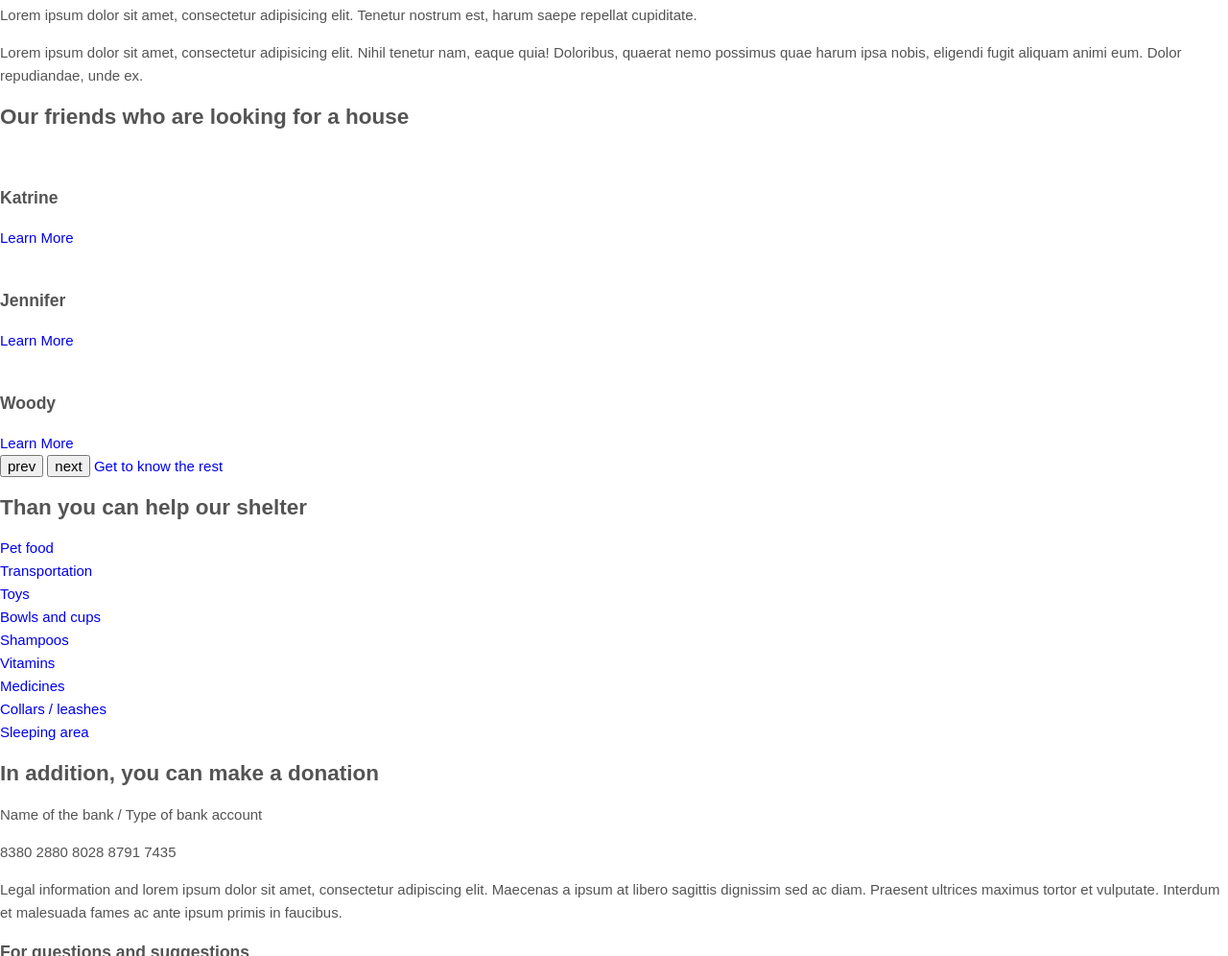
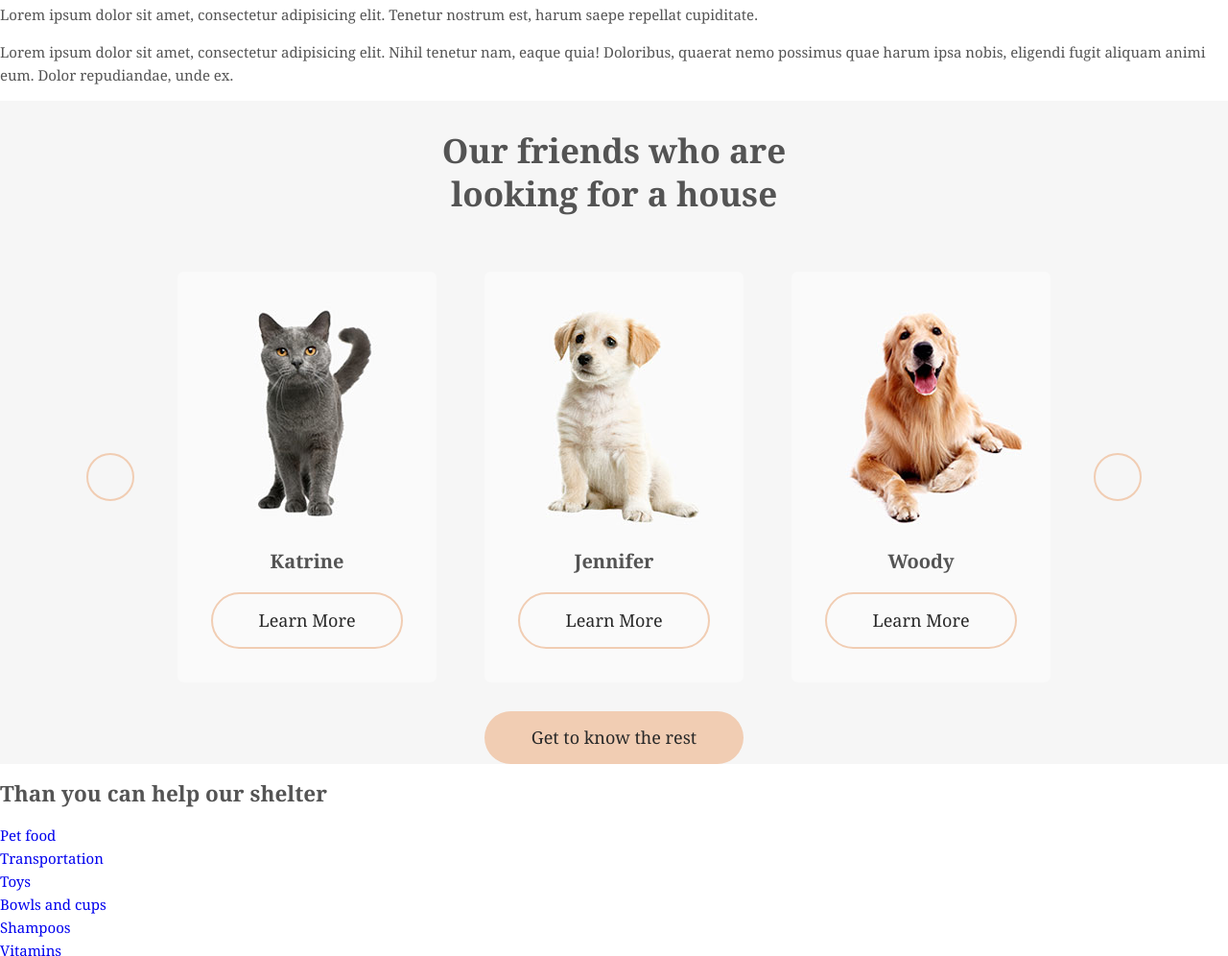
Before and after one commit to dmitry8/animal-shelter, a website: page source/index.html in a window 1280 px wide. Shown: the part 814-1810 px from the top of the page at 96% size. Drawn offline with nearby package versions, Linux system fonts and the light colour scheme; files that its build step writes are made by us from their sources.

Commit message:
Стилизует секцию Pets + добавляет корявый слайдер

```diff
--- a/source/index.html
+++ b/source/index.html
@@ -63,33 +63,60 @@
     </section>
 
     <section class="pets">
-      <h2>
+      <div class="container  pets__wrapper">
+        <h2 class="pets__title">
           Our friends who are looking for a house
         </h2>
 
-      <ul>
-        <li>
-          <img src="" alt="">
-          <h3>Katrine</h3>
-          <a href="#">Learn More</a>
+        <div class="pets__carusel">
+          <div class="pets__carusel-gallery">
+            <ul class="pets__list">
+              <li class="pets__item">
+                <img src="img/katrine@1x.jpg" srcset="img/katrine@2x.jpg 2x" width="270" height="270" alt="Cat Katrine">
+                <h3 class="pets__name">Katrine</h3>
+                <a class="pets__learn-more  button" href="#">Learn More</a>
               </li>
-        <li>
-          <img src="" alt="">
-          <h3>Jennifer</h3>
-          <a href="#">Learn More</a>
+              <li class="pets__item">
+                <img src="img/jennifer@1x.jpg" srcset="img/jennifer@2x.jpg 2x" width="270" height="270" alt="Dog Jennifer">
+                <h3 class="pets__name">Jennifer</h3>
+                <a class="pets__learn-more  button" href="#">Learn More</a>
               </li>
-        <li>
-          <img src="" alt="">
-          <h3>Woody</h3>
-          <a href="#">Learn More</a>
+              <li class="pets__item">
+                <img src="img/woody@1x.jpg" srcset="img/woody@2x.jpg 2x" width="270" height="270" alt="Dog Woody">
+                <h3 class="pets__name">Woody</h3>
+                <a class="pets__learn-more  button" href="#">Learn More</a>
+              </li>
+              <li class="pets__item">
+                <img src="img/katrine@1x.jpg" srcset="img/katrine@2x.jpg 2x" width="270" height="270" alt="Cat Katrine">
+                <h3 class="pets__name">Katrine</h3>
+                <a class="pets__learn-more  button" href="#">Learn More</a>
+              </li>
+              <li class="pets__item">
+                <img src="img/jennifer@1x.jpg" srcset="img/jennifer@2x.jpg 2x" width="270" height="270" alt="Dog Jennifer">
+                <h3 class="pets__name">Jennifer</h3>
+                <a class="pets__learn-more  button" href="#">Learn More</a>
+              </li>
+              <li class="pets__item">
+                <img src="img/woody@1x.jpg" srcset="img/woody@2x.jpg 2x" width="270" height="270" alt="Dog Woody">
+                <h3 class="pets__name">Woody</h3>
+                <a class="pets__learn-more  button" href="#">Learn More</a>
               </li>
             </ul>
-      <button type="button">prev</button>
-      <button type="button">next</button>
 
-      <a href="#">
+            <button class="pets__button  pets__button--prev" type="button">
+              <span class="visually-hidden">prev</span>
+            </button>
+            <button class="pets__button  pets__button--next" type="button">
+              <span class="visually-hidden">next</span>
+            </button>
+          </div>
+        </div>
+
+
+        <a class="pets__more  button" href="#">
           Get to know the rest
         </a>
+      </div>
     </section>
 
     <section class="help">
@@ -172,5 +199,31 @@
 
     </section>
   </footer>
+    <script>
+    /* Carusel */
+    var width = 270; // ширина изображения
+    var count = 3; // количество изображений
+    var gutter = 150 // margin между карточками
+
+    var carousel = document.querySelector('.pets__carusel');
+    var list = carousel.querySelector('.pets__list');
+    var listElems = carousel.querySelectorAll('.pets__item');
+
+    var position = 0; // текущий сдвиг влево
+
+    carousel.querySelector('.pets__button--prev').onclick = function() {
+      // сдвиг влево
+      // последнее передвижение влево может быть не на 3, а на 2 или 1 элемент
+      position = Math.min(position + width * count, 0)
+      list.style.marginLeft = position + 'px';
+    };
+
+    carousel.querySelector('.pets__button--next').onclick = function() {
+      // сдвиг вправо
+      // последнее передвижение вправо может быть не на 3, а на 2 или 1 элемент
+      position = Math.max(position - width * count, -width * (listElems.length - count));
+      list.style.marginLeft = position - gutter + 'px';
+    };
+  </script>
 </body>
 </html>
--- /dev/null
+++ b/source/sass/blocks/pets.scss
@@ -0,0 +1,117 @@
+.pets {
+  background-color: #f6f6f6;
+}
+
+.pets__title {
+  font-size: 35px;
+  line-height: 45px;
+  width: 380px;
+  text-align: center;
+}
+
+.pets__wrapper {
+  display: flex;
+  flex-direction: column;
+  align-items: center;
+}
+
+// .pets__list {
+//   position: relative;
+//   width: 100%;
+//   display: flex;
+//   justify-content: space-between;
+//   padding-left: 100px;
+//   padding-right: 100px;
+// }
+
+.pets__item {
+  background-color: #fafafa;
+  display: flex;
+  flex-direction: column;
+  align-items: center;
+  padding-bottom: 35px;
+  border-radius: 7px;
+  transition: all 0.2s;
+
+  img {
+    border-radius: 7px;
+  }
+
+  &:hover {
+    box-shadow: 0px 0px 20px 0px rgba(0,0,0,0.1);
+  }
+}
+
+.pets__name {
+  font-size: 20px;
+}
+
+.pets__learn-more {
+  background-color: transparent;
+  border: 2px solid #f1cdb3;
+
+  &:hover {
+    background-color: #f1cdb3;
+  }
+}
+
+.pets__button {
+  position: absolute;
+  top: 50%;
+  margin-top: -25px;
+  width: 50px;
+  height: 50px;
+  background-color: transparent;
+  border: 2px solid #f1cdb3;
+  border-radius: 40px;
+  cursor: pointer;
+  transition: all 0.2s;
+
+  &:hover {
+    background-color: #f1cdb3;
+  }
+
+  &:focus {
+    background-color: #f1cdb3;
+  }
+}
+
+.pets__button--prev {
+  left: 0;
+}
+
+.pets__button--next {
+  right: 0;
+
+  &:hover {
+    background-color: #f1cdb3;
+  }
+}
+
+.pets__carusel {
+  position: relative;
+  width: 1100px;
+  padding: 10px 40px;
+  display: flex;
+  justify-content: center;
+}
+
+.pets__carusel-gallery {
+  width: 950px;
+  overflow: hidden;
+  padding: 20px;
+}
+
+.pets__carusel-gallery ul {
+  width: 9999px;
+  display: flex;
+  transition: margin-left 500ms;
+}
+
+.pets__carusel-gallery li {
+  margin-right: 50px;
+}
+
+.pets__more {
+  width: 270px;
+}
--- a/source/sass/scaffolding.scss
+++ b/source/sass/scaffolding.scss
@@ -6,10 +6,10 @@ body {
 
   font-size: 15px;
   line-height: 24px;
-  font-family: 'Arial', sans-serif;
+  font-family: Georgia, Times, "Times New Roman", serif;
   font-weight: 400;
+  font-style: normal;
   color: #545454;
-  font-style: normal;
 }
 
 *,
@@ -53,7 +53,7 @@ ul {
 
 .button {
   text-align: center;
-  font-family: Geargia; // Уточнить
+  font-family: Georgia, Times, "Times New Roman", serif;
 
   font-size: 18px;
   line-height: 25px;
--- a/source/sass/style.scss
+++ b/source/sass/style.scss
@@ -4,3 +4,4 @@
 @import "scaffolding.scss";
 
 @import "blocks/page-header.scss";
+@import "blocks/pets.scss";
```
Also changed, not shown: source/img/Cat-2.jpg (deleted), source/img/Cat-2@2x.jpg (deleted), source/img/Dog-1.jpg (deleted), source/img/Dog-1.png (deleted), source/img/Dog-1@2x.jpg (deleted), source/img/Dog-1@2x.png (deleted), source/img/Dog-2.jpg (deleted), source/img/Dog-2@2x.jpg (deleted), source/img/jennifer@1x.jpg (added), source/img/jennifer@2x.jpg (added), source/img/katrine@1x.jpg (added), source/img/katrine@2x.jpg (added), source/img/woody@1x.jpg (added), source/img/woody@2x.jpg (added). Lines whose indentation alone changed are shown as unchanged.
